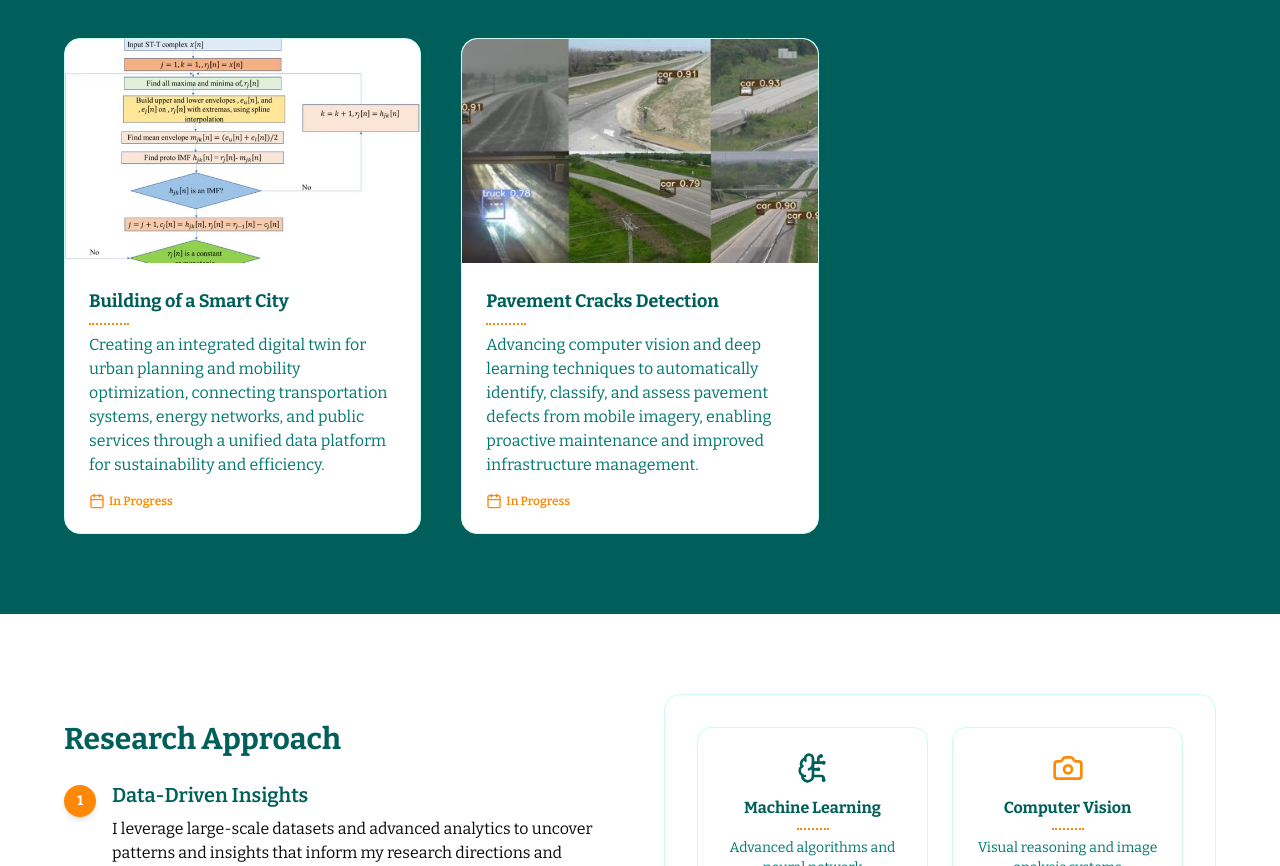
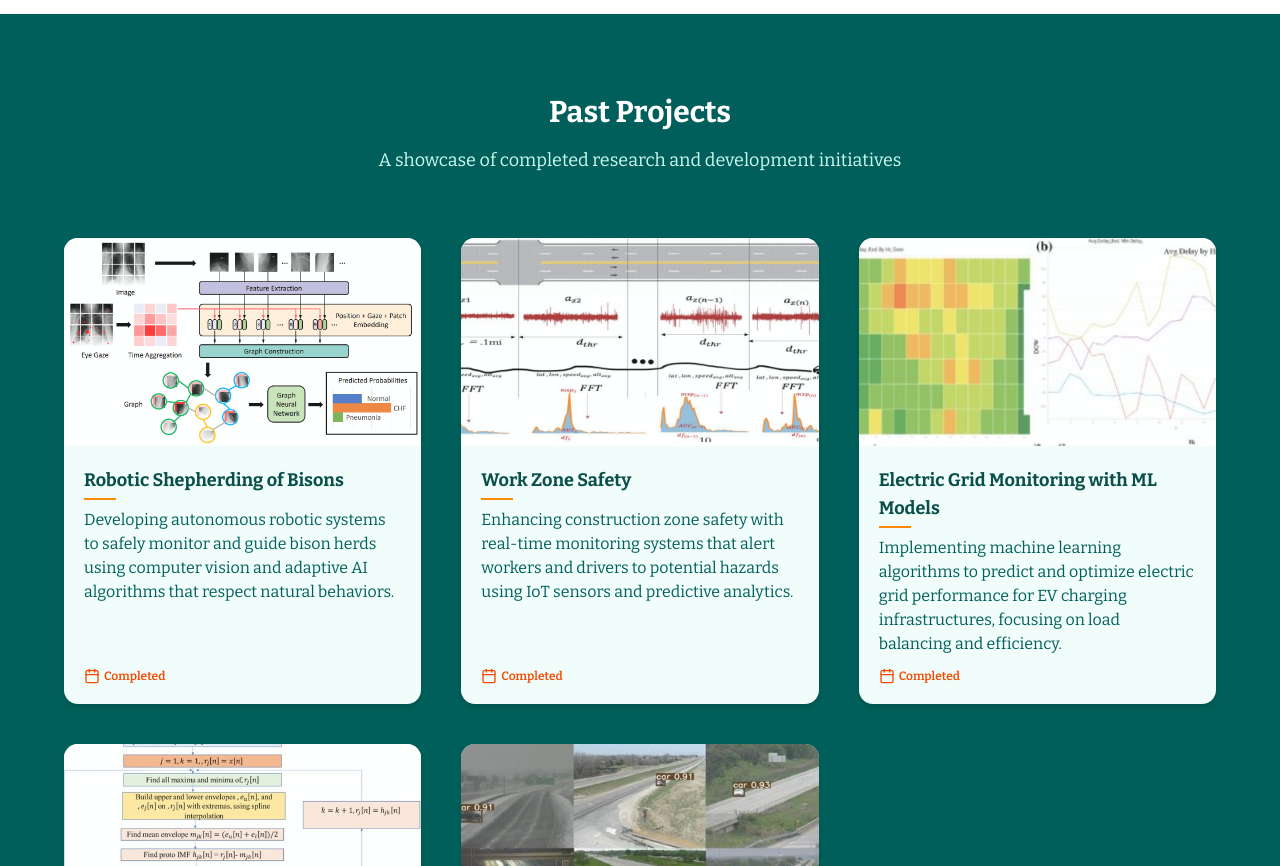
Before and after one commit to aboah1994/aboah1994.github.io, a Next.js app: page /research in a window 1280 px wide. Shown: the part 1934-2800 px from the top of the page. Built offline with nearby package versions, Linux system fonts and the light colour scheme.

Commit message:
feat: added activities page

```diff
--- a/src/app/publications/page.tsx
+++ b/src/app/publications/page.tsx
@@ -33,7 +33,7 @@ const getBadgeColor = (subtext: string): string => {
     return "bg-teal-100 text-teal-800";
   if (/journal|ieee|transactions|systems|big data analytics/i.test(subtext))
     return "bg-blue-100 text-blue-700";
-  return "bg-gray-100 text-gray-700";
+  return "bg-blue-100 text-blue-700";
 };
 
 const highlightAuthor = (author: string): React.ReactNode => {
--- a/src/app/research/page.tsx
+++ b/src/app/research/page.tsx
@@ -1,15 +1,7 @@
 "use client";
 import HeroBanner from "@/components/hero-banner";
 import { motion } from "framer-motion";
-import {
-  Car,
-  Database,
-  BookOpen,
-  Calendar,
-  BrainCircuit,
-  Camera,
-  BarChart3,
-} from "lucide-react";
+import { Car, Calendar, BrainCircuit, Camera, BarChart3 } from "lucide-react";
 import Image from "next/image";
 import { sponsors } from "@/lib/constants";
 import { useState, useCallback, useEffect } from "react";
@@ -104,7 +96,7 @@ const Research = () => {
         isSmall={true}
       />
 
-      {/* Research Focus Areas */}
+      {/* Current Projects - new design */}
       <motion.section
         className="py-20 px-4 bg-white"
         initial="hidden"
@@ -113,88 +105,15 @@ const Research = () => {
         variants={staggerContainer}
       >
         <div className="container mx-auto max-w-6xl">
-          <motion.div className="text-center mb-12" variants={fadeInUp}>
+          <motion.div className="text-center mb-16" variants={fadeInUp}>
             <motion.h2
               className="text-2xl md:text-3xl font-bold text-teal-800 mb-4"
-              variants={fadeInUp}
-            >
-              Research Focus Areas
-            </motion.h2>
-            <motion.p
-              className=" max-w-2xl mx-auto text-base lg:text-lg"
-              variants={fadeInUp}
-            >
-              My multidisciplinary approach addresses complex challenges across
-              transportation systems, data science, and emerging technologies.
-            </motion.p>
-          </motion.div>
-          <motion.div
-            className="grid grid-cols-1 md:grid-cols-3 lg:grid-cols-4 gap-8"
-            variants={staggerContainer}
-          >
-            {researchAreas.map((area, idx) => (
-              <motion.div
-                key={area.title}
-                variants={fadeInUp}
-                whileHover={{
-                  y: -8,
-                  scale: 1.03,
-                  boxShadow: "0 8px 32px 0 rgba(16, 185, 129, 0.08)",
-                  transition: { duration: 0.3 },
-                }}
-              >
-                <div className="bg-white rounded-2xl border border-teal-100 shadow-none hover:border-orange-400 transition-all duration-300 flex flex-col items-center p-8 h-full">
-                  <div
-                    className={`w-16 h-16 rounded-full flex items-center justify-center mb-4 ${
-                      idx % 2 === 0 ? "bg-teal-50" : "bg-orange-50"
-                    }`}
-                  >
-                    <area.icon className={`w-9 h-9 ${area.iconColor}`} />
-                  </div>
-                  <h3 className="text-lg md:text-xl font-bold text-teal-800 mb-2 text-center">
-                    {area.title}
-                  </h3>
-                  <div className="w-10 border-t-2 border-dotted border-orange-400 mb-2 mx-auto"></div>
-                  <p className="text-teal-700 text-base text-center mb-4">
-                    {area.description}
-                  </p>
-                  {/* Only show metrics if available */}
-                  {"publications" in area && "projects" in area ? (
-                    <div className="flex justify-center gap-4 text-sm text-teal-700 mt-auto">
-                      <span className="flex items-center gap-1">
-                        <BookOpen className="w-4 h-4" />
-                        {Number(area.publications)} papers
-                      </span>
-                      <span className="flex items-center gap-1">
-                        <Database className="w-4 h-4" />
-                        {Number(area.projects)} projects
-                      </span>
-                    </div>
-                  ) : null}
-                </div>
-              </motion.div>
-            ))}
-          </motion.div>
-        </div>
-      </motion.section>
-      {/* Current Projects - new design */}
-      <motion.section
-        className="py-20 px-4 bg-teal-800"
-        initial="hidden"
-        whileInView="visible"
-        viewport={{ once: true, amount: 0.1 }}
-        variants={staggerContainer}
-      >
-        <div className="container mx-auto max-w-6xl">
-          <motion.div className="text-center mb-16" variants={fadeInUp}>
-            <motion.h2
-              className="text-2xl md:text-3xl font-bold text-white mb-4"
               variants={fadeInUp}
             >
               Current Projects
             </motion.h2>
             <motion.p
-              className="text-teal-100 max-w-2xl mx-auto text-base lg:text-lg"
+              className="max-w-2xl mx-auto text-base lg:text-lg"
               variants={fadeInUp}
             >
               Innovative research projects and software development initiatives
@@ -267,8 +186,111 @@ const Research = () => {
                       {project.description}
                     </p>
                     <div className="flex items-center gap-2 mt-auto">
-                      <span className="inline-flex items-center text-xs text-orange-400 font-semibold gap-1">
+                      <span className="inline-flex items-center text-xs text-orange-500 font-semibold gap-1">
                         <Calendar className="w-4 h-4" /> {project.status}
+                      </span>
+                    </div>
+                  </div>
+                </div>
+              </motion.div>
+            ))}
+          </motion.div>
+        </div>
+      </motion.section>
+
+      {/* Past Projects - new design */}
+      <motion.section
+        className="py-20 px-4 bg-teal-800"
+        initial="hidden"
+        whileInView="visible"
+        viewport={{ once: true, amount: 0.1 }}
+        variants={staggerContainer}
+      >
+        <div className="container mx-auto max-w-6xl">
+          <motion.div className="text-center mb-16" variants={fadeInUp}>
+            <motion.h2
+              className="text-2xl md:text-3xl font-bold text-white mb-4"
+              variants={fadeInUp}
+            >
+              Past Projects
+            </motion.h2>
+            <motion.p
+              className="text-teal-100 max-w-2xl mx-auto text-base lg:text-lg"
+              variants={fadeInUp}
+            >
+              A showcase of completed research and development initiatives
+            </motion.p>
+          </motion.div>
+          <motion.div
+            className="grid grid-cols-1 md:grid-cols-2 lg:grid-cols-3 gap-10"
+            variants={staggerContainer}
+          >
+            {[
+              {
+                image: "/gaze.png",
+                title: "Robotic Shepherding of Bisons",
+                description:
+                  "Developing autonomous robotic systems to safely monitor and guide bison herds using computer vision and adaptive AI algorithms that respect natural behaviors.",
+                status: "Completed",
+              },
+              {
+                image: "/edge-computing.png",
+                title: "Work Zone Safety",
+                description:
+                  "Enhancing construction zone safety with real-time monitoring systems that alert workers and drivers to potential hazards using IoT sensors and predictive analytics.",
+                status: "Completed",
+              },
+              {
+                image: "/delay.jpg",
+                title: "Electric Grid Monitoring with ML Models",
+                description:
+                  "Implementing machine learning algorithms to predict and optimize electric grid performance for EV charging infrastructures, focusing on load balancing and efficiency.",
+                status: "Completed",
+              },
+              {
+                image: "/pave.jpg",
+                title: "Building of a Smart City",
+                description:
+                  "Creating an integrated digital twin for urban planning and mobility optimization, connecting transportation systems, energy networks, and public services through a unified data platform for sustainability and efficiency.",
+                status: "Completed",
+              },
+              {
+                image: "/anomaly.jpg",
+                title: "Pavement Cracks Detection",
+                description:
+                  "Advancing computer vision and deep learning techniques to automatically identify, classify, and assess pavement defects from mobile imagery, enabling proactive maintenance and improved infrastructure management.",
+                status: "Completed",
+              },
+            ].map((project) => (
+              <motion.div
+                key={project.title + "-past"}
+                variants={slideInFromBottom}
+                whileHover={{
+                  y: -4,
+                  scale: 1.02,
+                  transition: { duration: 0.3 },
+                }}
+              >
+                <div className="bg-teal-50 rounded-xl flex flex-col shadow-md h-full overflow-hidden">
+                  <div className="w-full h-44 md:h-52 lg:h-40 xl:h-52 overflow-hidden relative">
+                    <Image
+                      src={project.image}
+                      alt={project.title}
+                      fill
+                      className="object-cover w-full h-full opacity-90"
+                    />
+                  </div>
+                  <div className="p-5 flex flex-col flex-1">
+                    <h3 className="text-lg font-bold text-teal-900 mb-1">
+                      {project.title}
+                    </h3>
+                    <div className="w-8 border-t-2 border-solid border-orange-400 mb-2"></div>
+                    <p className="text-teal-800 text-base mb-3 flex-1">
+                      {project.description}
+                    </p>
+                    <div className="flex items-center gap-2 mt-auto">
+                      <span className="inline-flex items-center text-xs text-orange-600 font-semibold gap-1">
+                        <Calendar className="w-4 h-4" /> Completed
                       </span>
                     </div>
                   </div>
--- a/src/app/team/page.tsx
+++ b/src/app/team/page.tsx
@@ -159,7 +159,7 @@ export default function Team() {
                       alt={student.name}
                       width={80}
                       height={80}
-                      className="rounded-full object-cover border-2 border-orange-400 bg-gray-50"
+                      className="rounded-full object-contain border-2 border-orange-400 bg-gray-50"
                     />
                     <div>
                       <h3 className="text-lg font-bold text-teal-800 mb-1">
--- a/src/lib/constants.ts
+++ b/src/lib/constants.ts
@@ -268,6 +268,26 @@ export const publications = {
         links: [{ label: "arXiv", url: "#" }],
         year: 2025,
       },
+      {
+        id: 2004,
+        title:
+          "Advancing pavement distress detection in developing countries: A novel deep learning approach with locally-collected datasets",
+        authors: "BA Kyem, EKO Denteh, JK Asamoah, KA Tutu, A Aboah",
+        subtext: "arXiv preprint arXiv:2408.05649",
+        image: "/gcru.jpg",
+        links: [{ label: "arXiv", url: "#" }],
+        year: 2024,
+      },
+      {
+        id: 2005,
+        title:
+          "Pavecap: The first multimodal framework for comprehensive pavement condition assessment with dense captioning and pci estimation",
+        authors: "BA Kyem, EKO Denteh, JK Asamoah, A Aboah",
+        subtext: "arXiv preprint arXiv:2408.04110",
+        image: "/gcru.jpg",
+        links: [{ label: "arXiv", url: "#" }],
+        year: 2024,
+      },
     ],
   },
   "2024": {
@@ -303,26 +323,7 @@ export const publications = {
         links: [{ label: "Paper", url: "#" }],
         year: 2024,
       },
-      {
-        id: 2004,
-        title:
-          "Advancing pavement distress detection in developing countries: A novel deep learning approach with locally-collected datasets",
-        authors: "BA Kyem, EKO Denteh, JK Asamoah, KA Tutu, A Aboah",
-        subtext: "arXiv preprint arXiv:2408.05649",
-        image: "/gcru.jpg",
-        links: [{ label: "arXiv", url: "#" }],
-        year: 2024,
-      },
-      {
-        id: 2005,
-        title:
-          "Pavecap: The first multimodal framework for comprehensive pavement condition assessment with dense captioning and pci estimation",
-        authors: "BA Kyem, EKO Denteh, JK Asamoah, A Aboah",
-        subtext: "arXiv preprint arXiv:2408.04110",
-        image: "/gcru.jpg",
-        links: [{ label: "arXiv", url: "#" }],
-        year: 2024,
-      },
+
       {
         id: 2006,
         title:
@@ -819,3 +820,40 @@ export const sponsors = [
     link: "",
   },
 ];
+
+export const activities = [
+  {
+    image: "/andrews-danyo.jpg",
+    title: "Andrews Danyo's Research Paper Published in Transportation Journal",
+    date: "2025-04-08",
+    person: "Andrews Danyo",
+    link: "",
+    description: "Research paper published in a transportation journal.",
+  },
+  {
+    image: "/eugene-best-presenter.png",
+    title: "Eugene Denteh Receives Best Presenter Award at ICBDA Conference",
+    date: "2025-03-15",
+    person: "Eugene Denteh",
+    link: "https://www.icbda.org/html/2025.html",
+    description: "Best Presenter Award at ICBDA 2025 Conference.",
+  },
+  {
+    image: "/eugene-best-presenter.png",
+    title: "Eugene Denteh Presents Two Papers at ICBDA 2025 in Singapore",
+    date: "2025-03-13~2025-03-15",
+    person: "Eugene Denteh",
+    link: "https://www.icbda.org/html/2025.html",
+    description: "Presented two papers at ICBDA 2025 in Singapore.",
+  },
+  {
+    image: "/armstrong-invited-speaker-icbda.png",
+    title:
+      "Dr. Armstrong Aboah Delivers Invited Speech at ICBDA 2025 on Big Data in Transportation",
+    date: "2025-03-14",
+    person: "Prof. Armstrong Aboah",
+    link: "https://www.icbda.org/html/invited.html",
+    description: "Invited speech at ICBDA 2025 on Big Data in Transportation.",
+    highlight: true,
+  },
+];
```
Also changed, not shown: src/app/activities/page.tsx (+79 -1 lines), src/components/hero-banner.tsx (+7 -1 lines), public/armstrong-invited-speaker-icbda.png (added), public/eugene-best-presenter.png (added).
